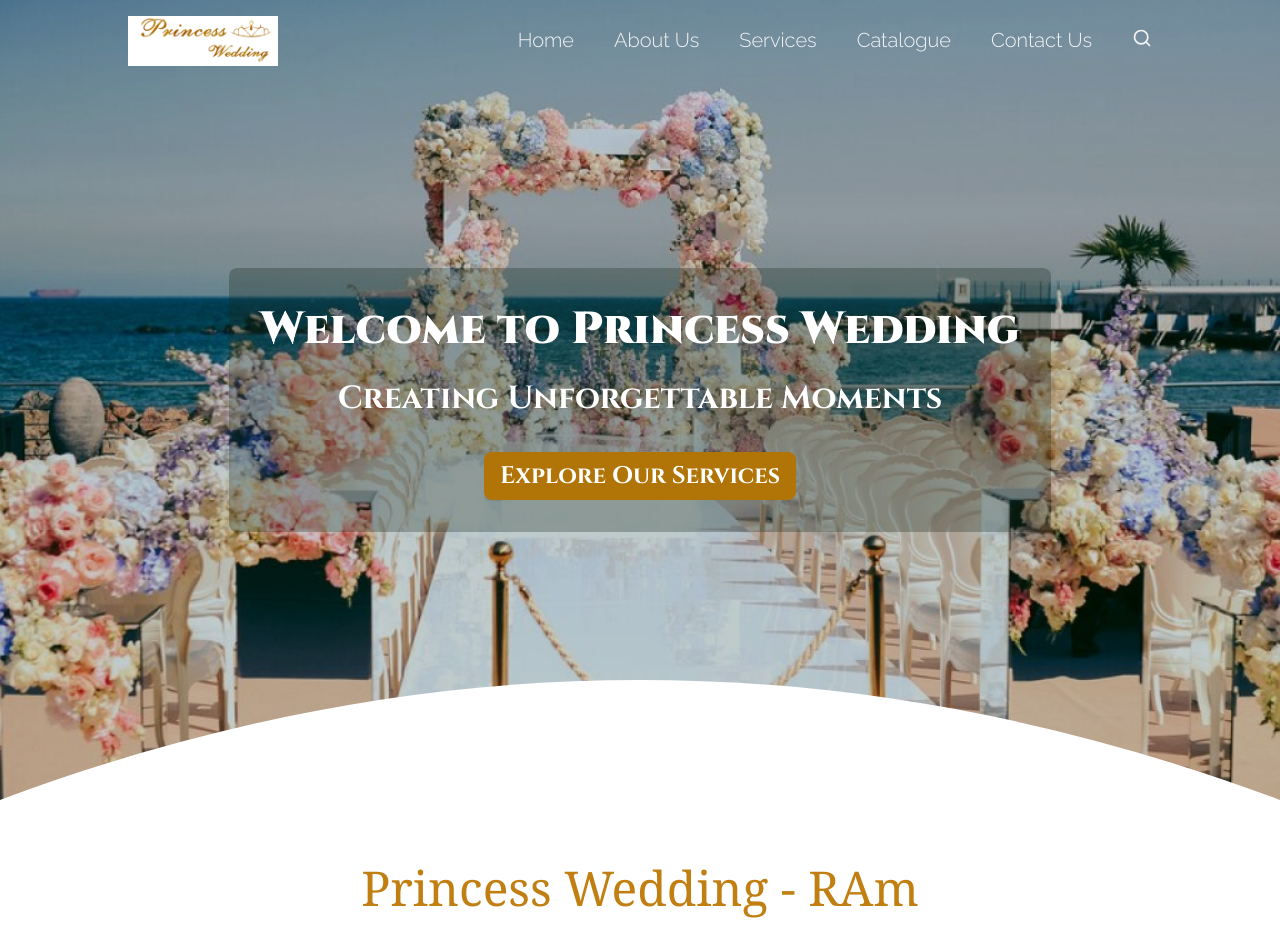
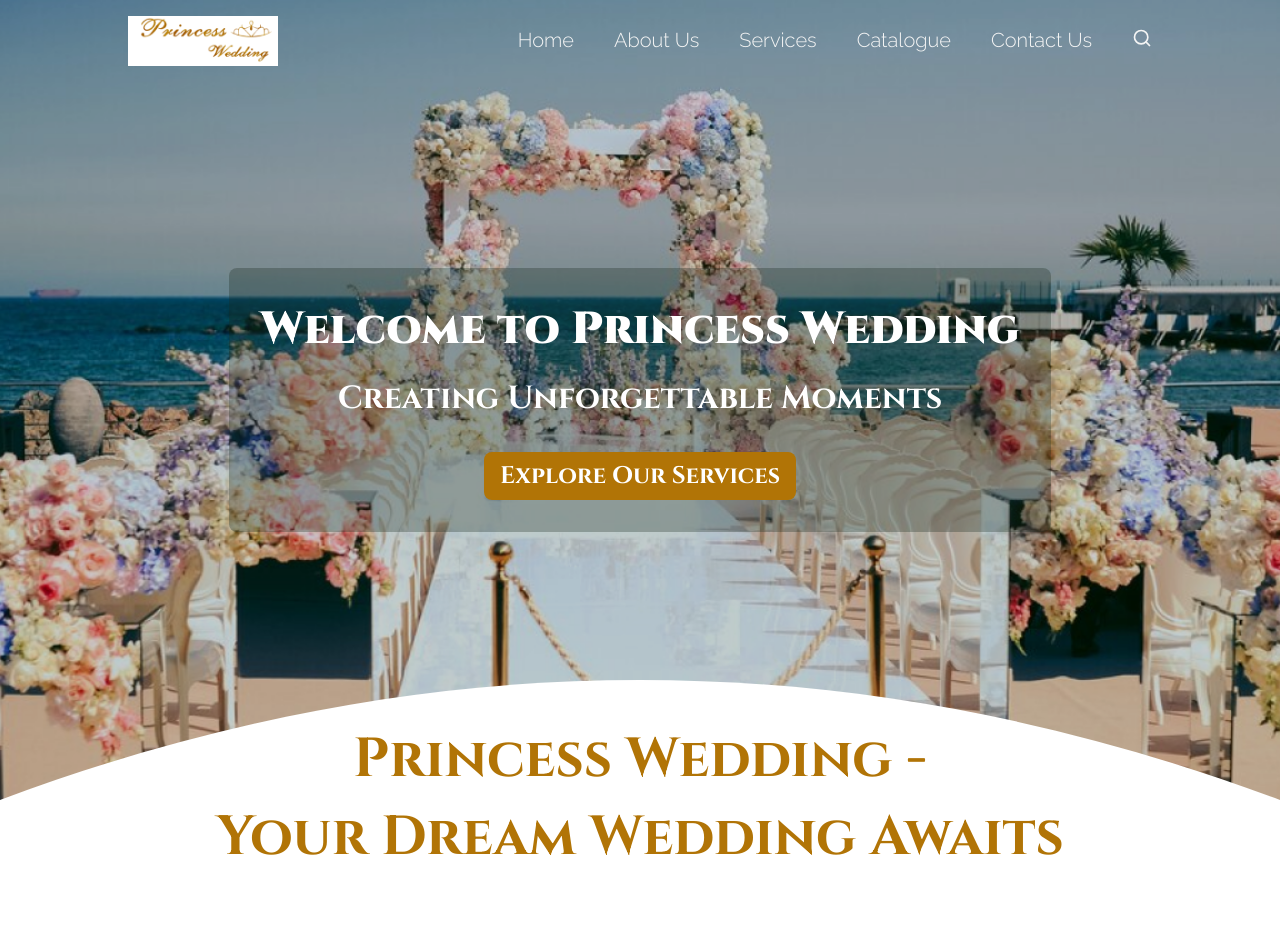
Before and after one commit to ShreyaKumari13/Wedding, a Next.js app: page / in a window 1280 px wide. Shown: the top 952 px of the page. After the commit the page ends 874 px from the top, so only its background shows below. Built offline with nearby package versions, Linux system fonts and the light colour scheme.

Commit message:
updated the curves

```diff
--- a/app/components/homepage.tsx
+++ b/app/components/homepage.tsx
@@ -1,6 +1,13 @@
 'use client'
 
 import Image from 'next/image'
+import { Cinzel } from 'next/font/google'
+
+const cinzel = Cinzel({
+    subsets: ['latin'],
+    weight: ['700'],
+    display: 'swap',
+})
 
 export default function Homepage() {
     return (
@@ -47,15 +54,24 @@
                         <path d="M0,120 C480,-40 960,-40 1440,120 L1440,120 L0,120 Z" />
                     </svg>
                 </div>
+
+                {/* Content Section */}
+                <div className="absolute bottom-0 left-0 right-0 z-30 transform translate-y-[60px]">
+                    <div className="max-w-7xl mx-auto px-4 py-16 sm:px-6 lg:px-8">
+                        <h2 className={`${cinzel.className} text-[55px] font-[700] leading-[74.14px] text-center text-[#B17406]`}>
+                            Princess Wedding -
+                        </h2>
+                        {/* Add additional content here */}
+                    </div>
+                </div>
             </div>
 
-            {/* Content Section */}
-            <div className="bg-white">
-                <div className="max-w-7xl mx-auto px-4 py-16 sm:px-6 lg:px-8">
-                    <h2 className="text-4xl md:text-5xl font-serif text-[#C17F12] text-center">
-                        Princess Wedding - RAm
+            {/* Second Content Section */}
+            <div className="relative bg-white">
+                <div className="max-w-7xl mx-auto px-4  sm:px-6 lg:px-8">
+                    <h2 className={`${cinzel.className} text-[55px] font-[700] leading-[74.14px] text-center text-[#B17406]`}>
+                        Your Dream Wedding Awaits
                     </h2>
-                    {/* Add additional content here */}
                 </div>
             </div>
         </div>
```
